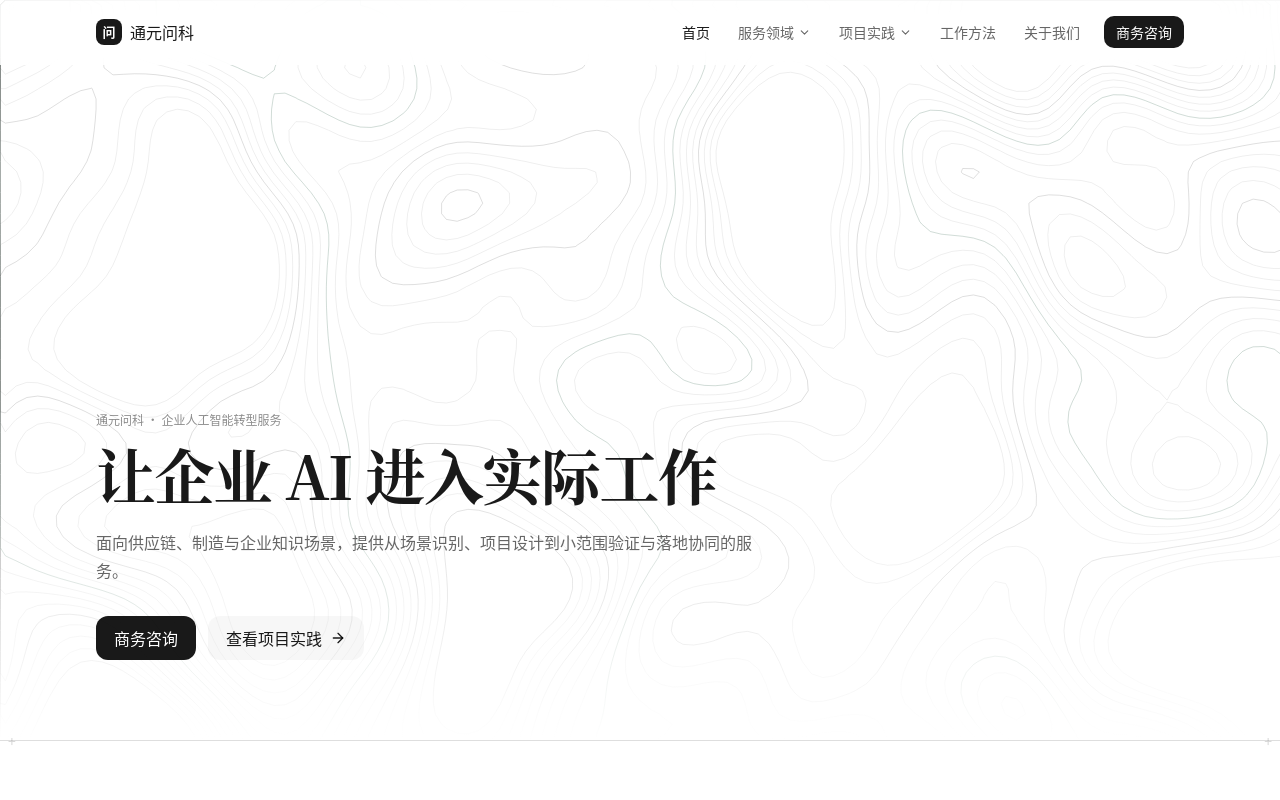
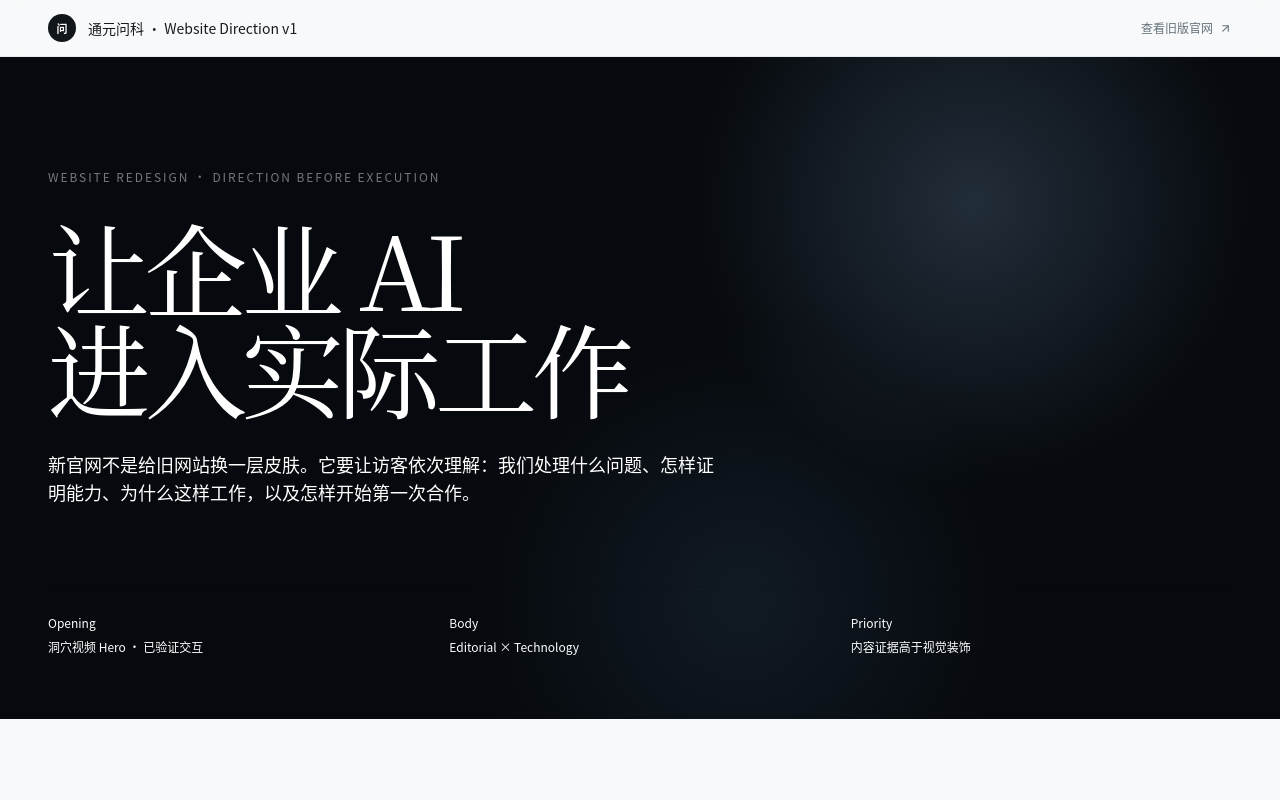
Before and after one commit to Cambia-Yu/tongyuan-wenke-website, a React (Vite) app: page / in a window 1280 px wide. Shown: the top 800 px of the page. Built offline with nearby package versions, Linux system fonts and the light colour scheme.

Commit message:
feat: route redesign direction as branch homepage

```diff
--- a/src/App.tsx
+++ b/src/App.tsx
@@ -1,6 +1,7 @@
 import { lazy, Suspense } from 'react'
 import { Navigate, Routes, Route } from 'react-router'
 import Home from './pages/Home'
+import WebsiteDirection from './pages/WebsiteDirection'
 import Scenarios from './pages/Scenarios'
 import Practices from './pages/Practices'
 import PracticeArticle from './pages/PracticeArticle'
@@ -21,7 +22,8 @@ export default function App() {
     <>
       <ScrollManager />
       <Routes>
-        <Route path="/" element={<Home />} />
+        <Route path="/" element={<WebsiteDirection />} />
+        <Route path="/legacy" element={<Home />} />
         <Route path="/services" element={<Scenarios />} />
         <Route path="/projects" element={<Practices />} />
         <Route path="/projects/settlement-coordination" element={<PracticeArticle />} />
```
